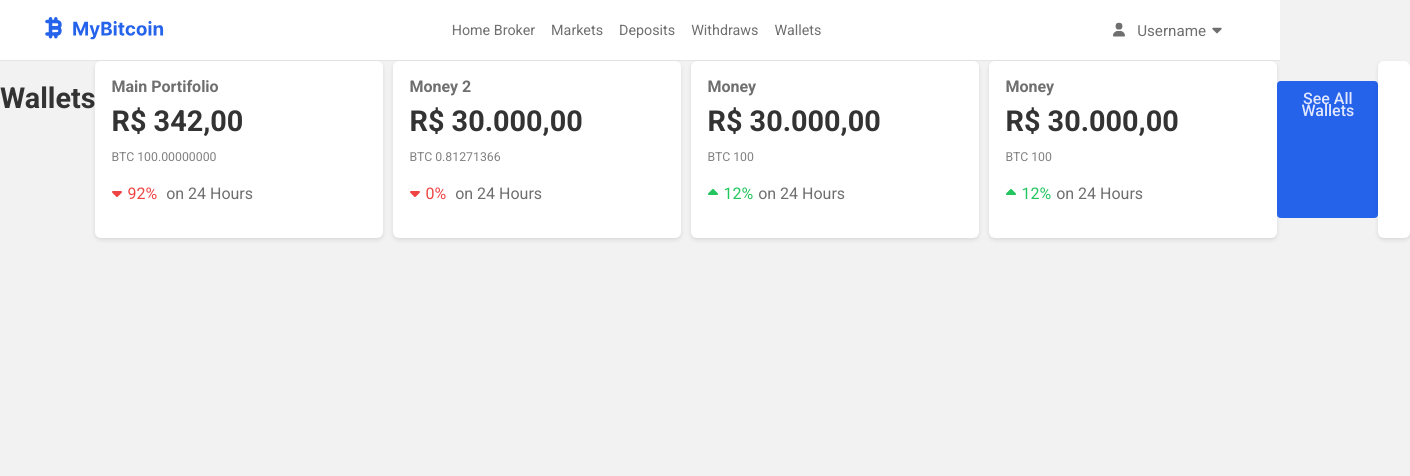
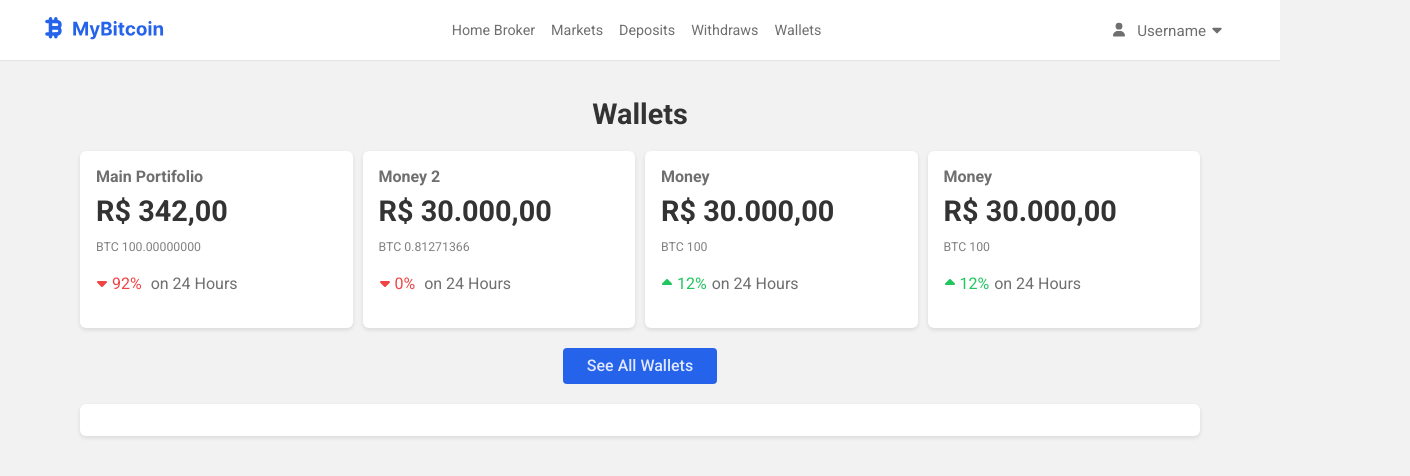
Before and after one commit to paulohsilvavieira/front-end-my-bitcoin, a Next.js app: page /home in a window 1280 px wide. Shown: the top 476 px of the page, 1410 px wide, since content can reach past the window. Built offline with nearby package versions, Linux system fonts and the light colour scheme.

Commit message:
chore: changes on container

```diff
--- a/src/molecules/container/index.ts
+++ b/src/molecules/container/index.ts
@@ -1,5 +1,7 @@
 import styled from 'styled-components';
 
 export const Container = styled.div`
-  display: flex;
+  padding: 1rem;
+  width: 90vw;
+  margin: auto;
 `;
```
